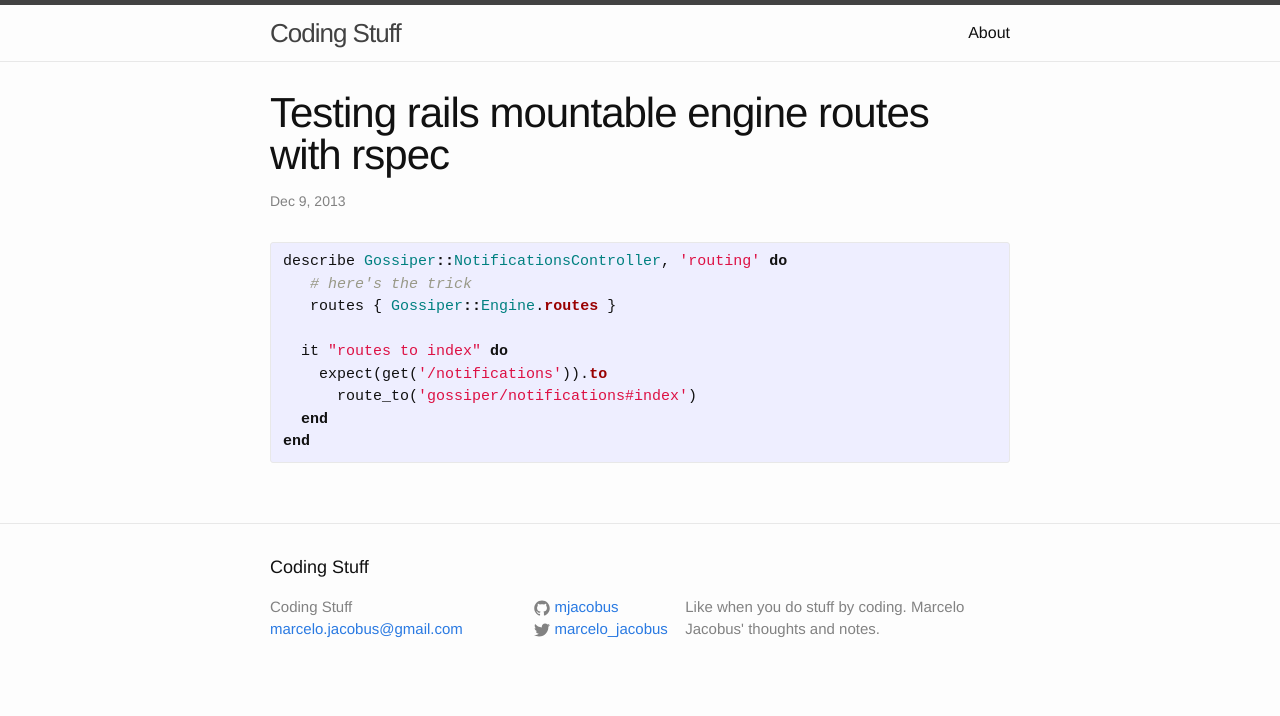
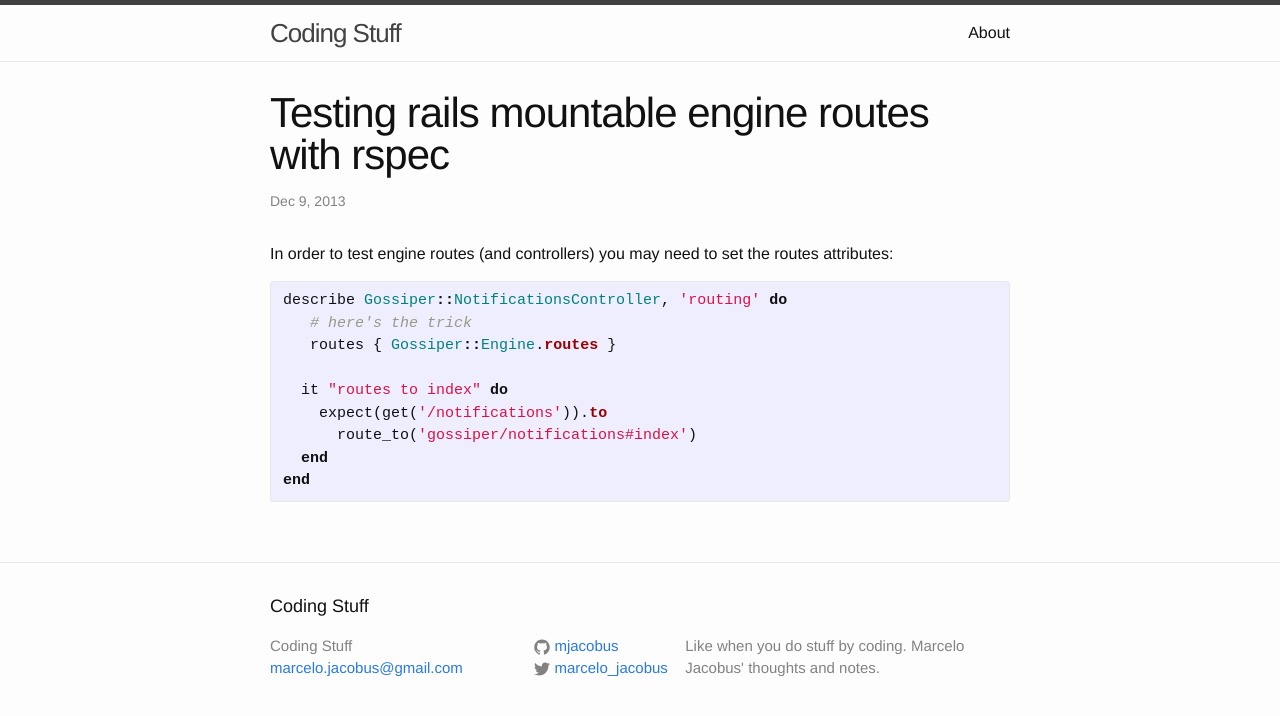
Before and after one commit to mjacobus/mjacobus.github.io, a Jekyll site: the page built from _posts/2013-12-09-testing-rails-mountable-engine-routes-with-rspec.md, in a window 1280 px wide. Shown: the top 716 px of the page. Built offline with Jekyll 4.4.1, drawn with Linux system fonts in a browser that asks for light colours.

Commit message:
Fixed parsing errors on jekyll

```diff
--- a/_posts/2013-12-09-testing-rails-mountable-engine-routes-with-rspec.md
+++ b/_posts/2013-12-09-testing-rails-mountable-engine-routes-with-rspec.md
@@ -3,6 +3,8 @@ layout: post
 title: Testing rails mountable engine routes with rspec
 tags: [Rails, Ruby, Rspec]
 ---
+
+In order to test engine routes (and controllers) you may need to set the routes attributes:
 
 {% highlight ruby %}
 
```
Also changed, not shown: _posts/2014-06-11-how-to-reset-forgotten-mysql-password-on-centos.md (+4 -0 lines).
